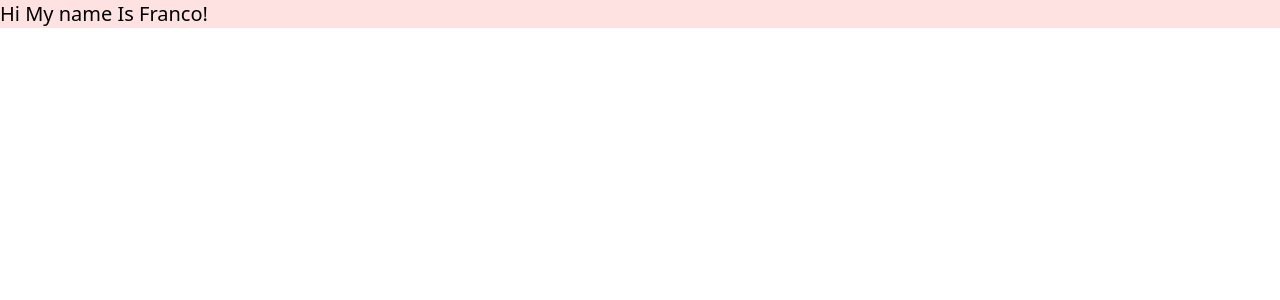
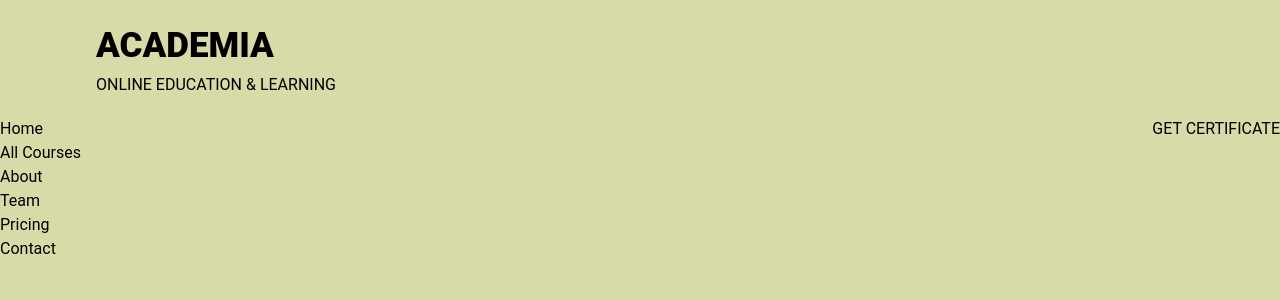
Before and after one commit to francoalberti1997/webpage-tueducalt, a React (Create React App) app: page / in a window 1280 px wide. Shown: the top 300 px of the page. Built offline with nearby package versions, Linux system fonts and the light colour scheme.

Commit message:
3rd commit

```diff
--- a/package.json
+++ b/package.json
@@ -8,6 +8,7 @@
     "@testing-library/user-event": "^13.5.0",
     "react": "^18.2.0",
     "react-dom": "^18.2.0",
+    "react-router-dom": "^5.3.4",
     "react-scripts": "5.0.1",
     "web-vitals": "^2.1.4"
   },
--- a/src/App.jsx
+++ b/src/App.jsx
@@ -1,12 +1,24 @@
 import React from 'react'
+import Head from './components/common/heading/Head'
+import {
+    BrowserRouter as Router,
+    Switch,
+    Route,
+    Link
+  } from "react-router-dom";
+
+  import Header from './components/common/heading/Header';
+
+
 
 const App = () => {
-  return (
-    <div className='bg-red-100 text-xl'>
-        Hi My name Is Franco!
-
-    </div>
-  )
-}
+    return (
+        <Router>
+            <Header />
+            <Switch>
+            </Switch>
+        </Router>
+      );
+    };
 
 export default App
--- /dev/null
+++ b/src/components/common/heading/Head.jsx
@@ -0,0 +1,26 @@
+import React from 'react'
+
+const Head = () => {
+  return (
+    <div>
+        <section className='head'>
+            <div className="container flexSB">
+                <div className="logo">
+                    <h1>ACADEMIA</h1>
+                    <span>ONLINE EDUCATION & LEARNING</span>
+                </div>
+
+            <div className="social">
+                <i className="fab fa-facebook-f icon"></i>
+                <i className="fab fa-instagram icon"></i>
+                <i className="fab fa-twitter icon"></i>
+                <i className="fab fa-youtube icon"></i>
+            </div>
+            </div>
+
+        </section>
+    </div>
+  )
+}
+
+export default Head
--- /dev/null
+++ b/src/components/common/heading/Header.jsx
@@ -0,0 +1,29 @@
+import React from 'react'
+import Head from './Head'
+import "../heading/header.css"
+import {Link} from "react-router-dom"
+
+const Header = () => {
+  return (
+    <div>
+      <Head/>
+        <nav className='flexSB'>
+          <ul>
+            <li><Link to ="/">Home</Link></li>
+            <li><Link to ="/courses">All Courses</Link></li>
+            <li><Link to ="/About">About</Link></li>
+            <li><Link to ="/Team">Team</Link></li>
+            <li><Link to ="/Pricing">Pricing</Link></li>
+            <li><Link to ="/Contact">Contact</Link></li>
+          </ul>
+          <div className="start">
+            <div className="button">
+                GET CERTIFICATE
+            </div>
+          </div>
+        </nav>
+    </div>
+  )
+}
+
+export default Header
--- /dev/null
+++ b/src/components/common/heading/header.css
@@ -0,0 +1,13 @@
+.head{
+    padding: 20px 0;
+    color: #000;
+}
+
+.logo h1{
+    font-size: 35px;
+    font-weight: 900;
+}
+
+.head .icon{
+    margin-left: 10px;
+}
--- a/src/index.css
+++ b/src/index.css
@@ -1,3 +1,45 @@
 @tailwind base;
 @tailwind components;
 @tailwind utilities;
+
+
+@import url('https://fonts.googleapis.com/css2?family=Lato&family=Oswald:wght@200;700&family=Pixelify+Sans:wght@500&family=Playfair+Display&family=Poppins:wght@100&family=Roboto+Condensed:wght@300&display=swap');
+
+@import url("https://cdnjs.cloudflare.com/ajax/libs/font-awesome/6.4.2/css/all.min.css");
+*{
+    padding: 0;
+    margin: 0;
+    box-sizing: border-box;
+}
+
+body{
+    font-family: "Roboto", sans-serif;
+    background-color: #d8dba7;
+}
+
+.container{
+    max-width: 85%;
+    margin: auto;
+}
+
+.flexSB{
+    display: flex;
+    justify-content: space-between;
+}
+
+.icon{
+    width: 40px;
+    height: 40px;
+    line-height: 40px;
+    border-radius: 50%;
+    text-align: center;
+    background-color: rgba(255, 255, 255, 0.3);
+    color: #1eb2a6;
+    transition: 0.5s;
+}
+
+.icon:hover{
+    cursor: pointer;
+    background-color: #1eb2a6;
+    color: #fff;
+}
```
Also changed, not shown: 1 other file (tests, documents, lock files or other folders).
